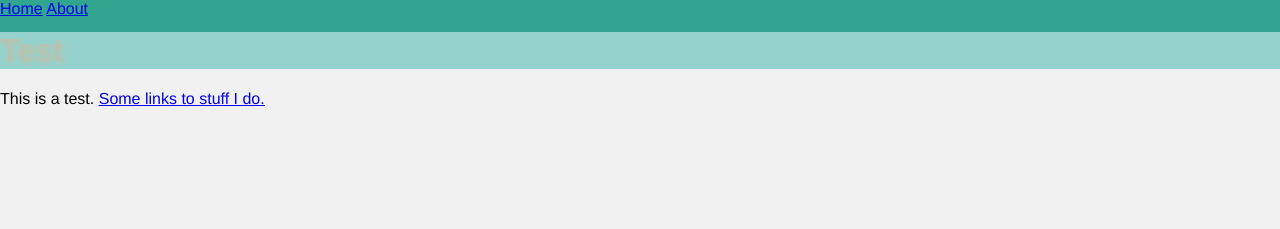
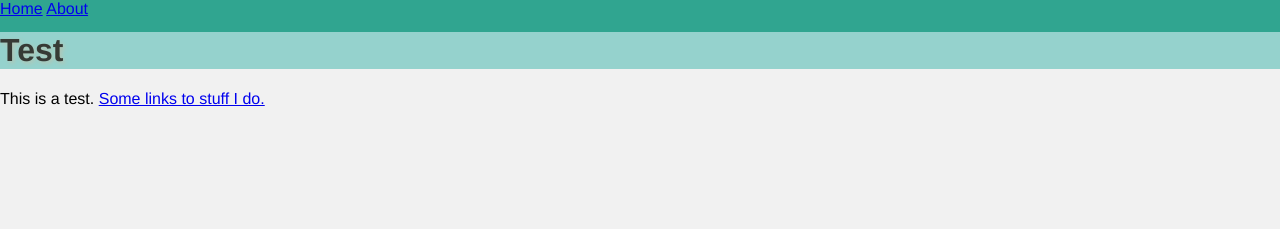
Before and after one commit to LKS90/LKS90.github.io, a Jekyll site: the page built from index.html, in a window 1280 px wide. Shown: the top 229 px of the page. Built offline with Jekyll 4.4.1, drawn with Linux system fonts in a browser that asks for light colours.

Commit message:
Update main.css

```diff
--- a/css/main.css
+++ b/css/main.css
@@ -5,7 +5,7 @@
 h1 {
     text-shadow: 2px 2px 4px #B5C4B2;
     background-color: #95d2cd;
-    color: #B5C4B2;
+    color: #363A35;
 }
 .outer {
     position: relative;
```
